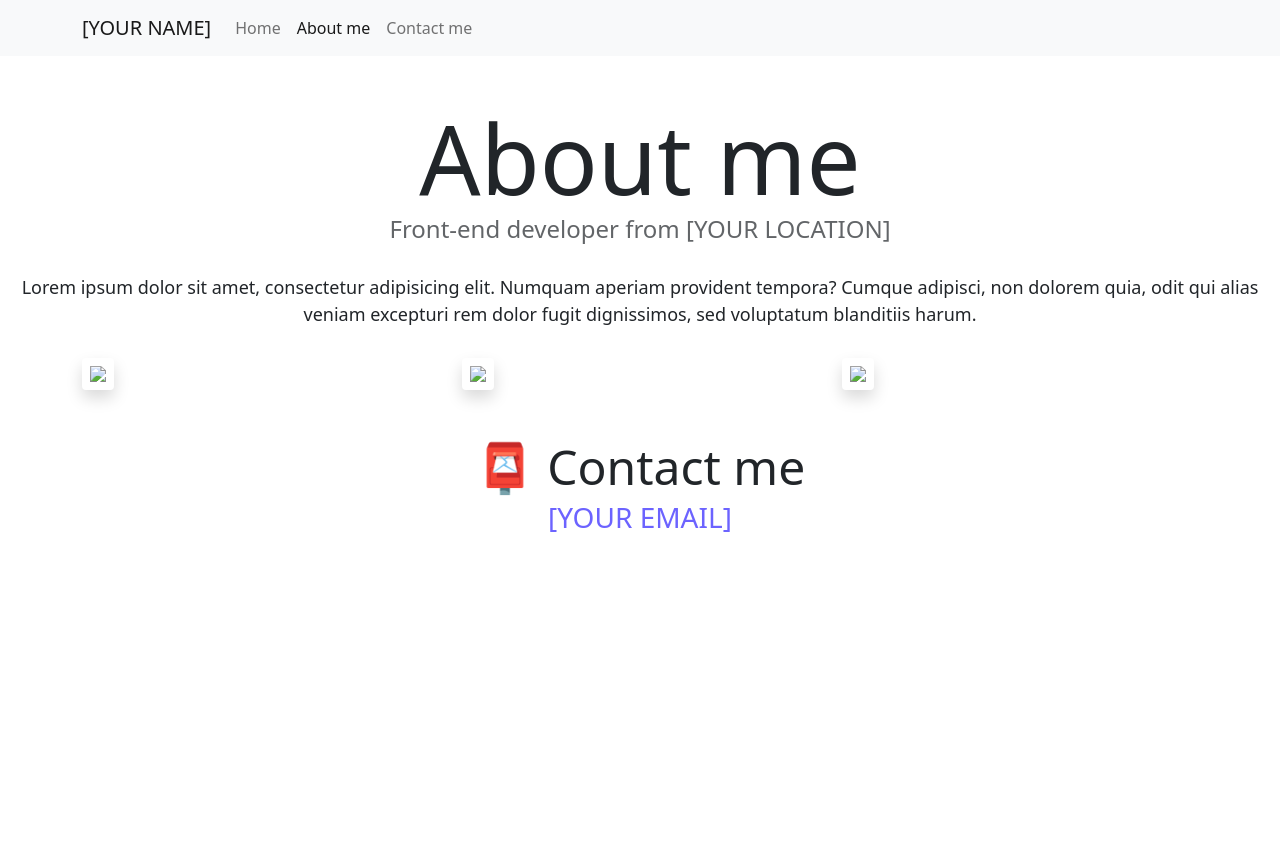
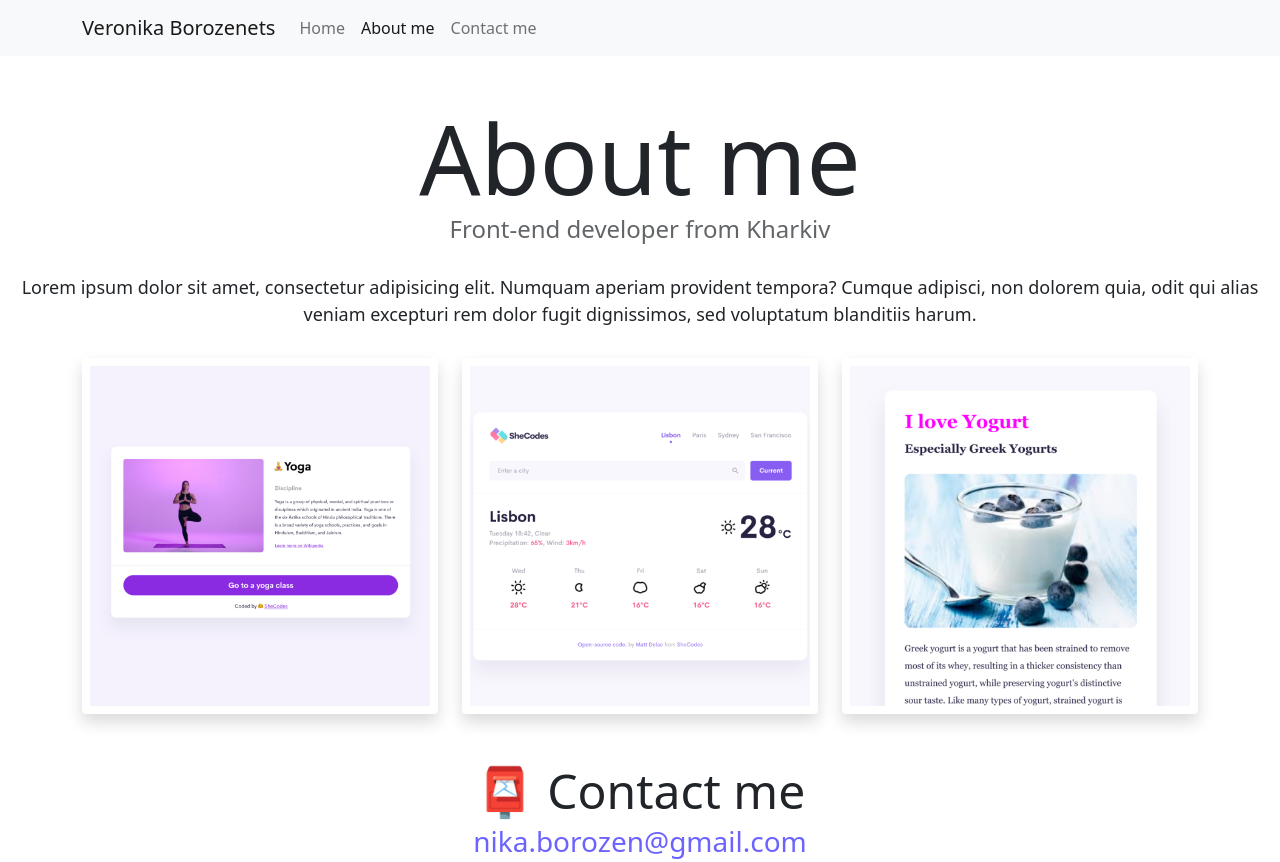
Before and after one commit to nikuusyaa/about-me, a plain HTML site: page about.html in a window 1280 px wide. Before the commit the page ends 800 px from the top, so only its background shows below. Drawn offline with nearby package versions, Linux system fonts and the light colour scheme.

Commit message:
added the right information to files

```diff
--- a/about.html
+++ b/about.html
@@ -16,12 +16,12 @@
       crossorigin="anonymous"
     ></script>
     <link rel="stylesheet" href="style.css" />
-    <title>About [YOUR NAME]</title>
+    <title>About Veronika Borozenets</title>
   </head>
   <body>
     <nav class="navbar navbar-expand-lg navbar-light bg-light fixed-top">
       <div class="container">
-        <a class="navbar-brand" href="index.html">[YOUR NAME]</a>
+        <a class="navbar-brand" href="index.html">Veronika Borozenets</a>
         <button
           class="navbar-toggler"
           type="button"
@@ -49,7 +49,7 @@
       </div>
     </nav>
     <h1 class="text-center">About me</h1>
-    <h3 class="text-center">Front-end developer from [YOUR LOCATION]</h3>
+    <h3 class="text-center">Front-end developer from Kharkiv</h3>
     <div class="about-paragraphs text-center">
       <p>
         Lorem ipsum dolor sit amet, consectetur adipisicing elit. Numquam
@@ -61,19 +61,21 @@
     <div class="container">
       <div class="row">
         <div class="col-sm-4">
-          <img src="images/yoga.png" class="img-fluid p-2 shadow rounded" />
+          <img src="yoga.png" class="img-fluid p-2 shadow rounded" />
         </div>
         <div class="col-sm-4">
-          <img src="images/weather.png" class="img-fluid p-2 shadow rounded" />
+          <img src="weather.png" class="img-fluid p-2 shadow rounded" />
         </div>
         <div class="col-sm-4">
-          <img src="images/yogurt.png" class="img-fluid p-2 shadow rounded" />
+          <img src="yogurt.png" class="img-fluid p-2 shadow rounded" />
         </div>
       </div>
     </div>
     <div id="contact" class="mt-5">
       <h2 class="text-center">📮 Contact me</h2>
-      <a href="mailto:[YOUR EMAIL]" class="email-link"> [YOUR EMAIL] </a>
+      <a href="mailto:nika.borozen@gmail.com" class="email-link">
+        nika.borozen@gmail.com
+      </a>
     </div>
   </body>
 </html>
```
Also changed, not shown: index.html (+7 -7 lines).
